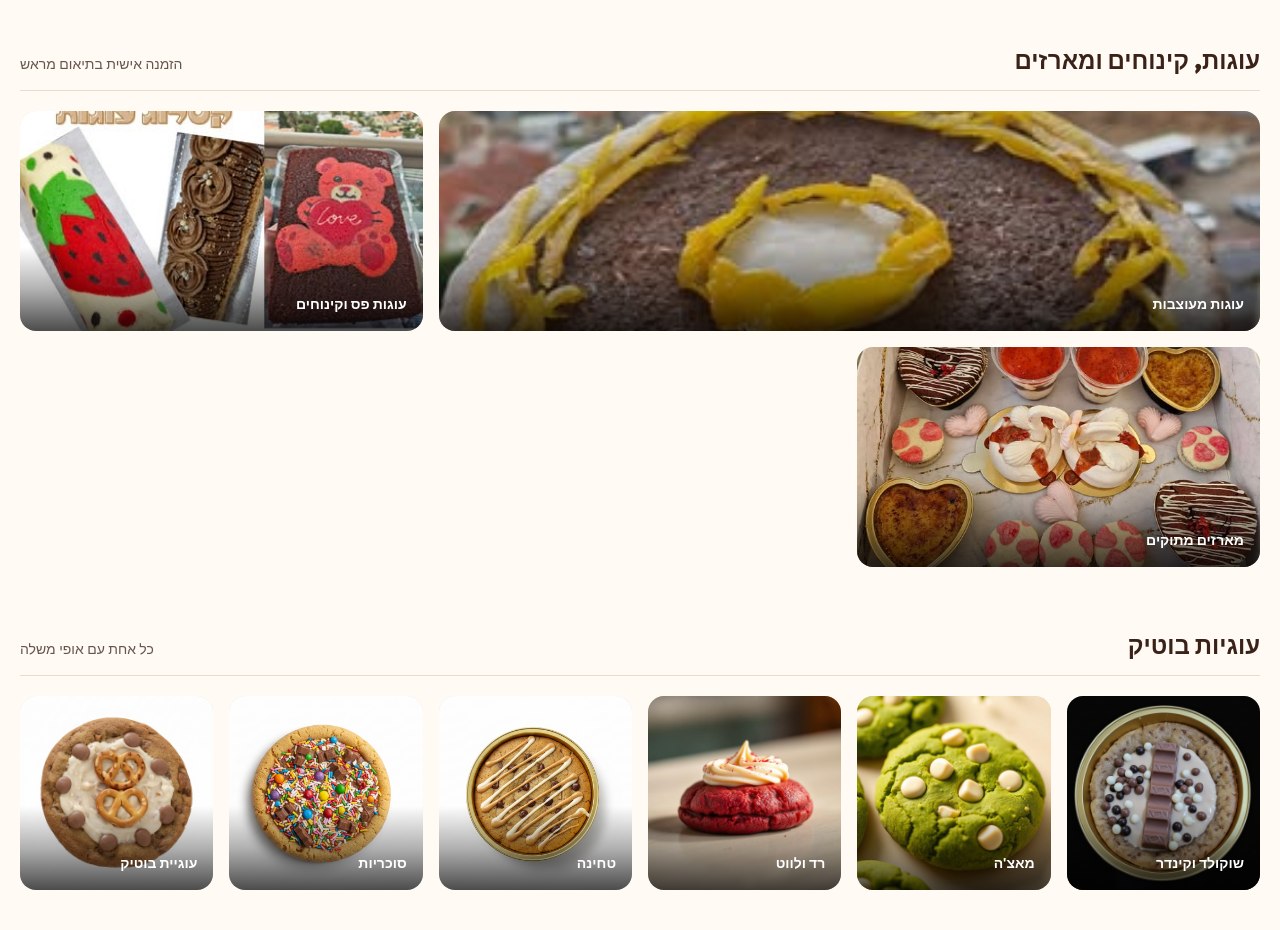
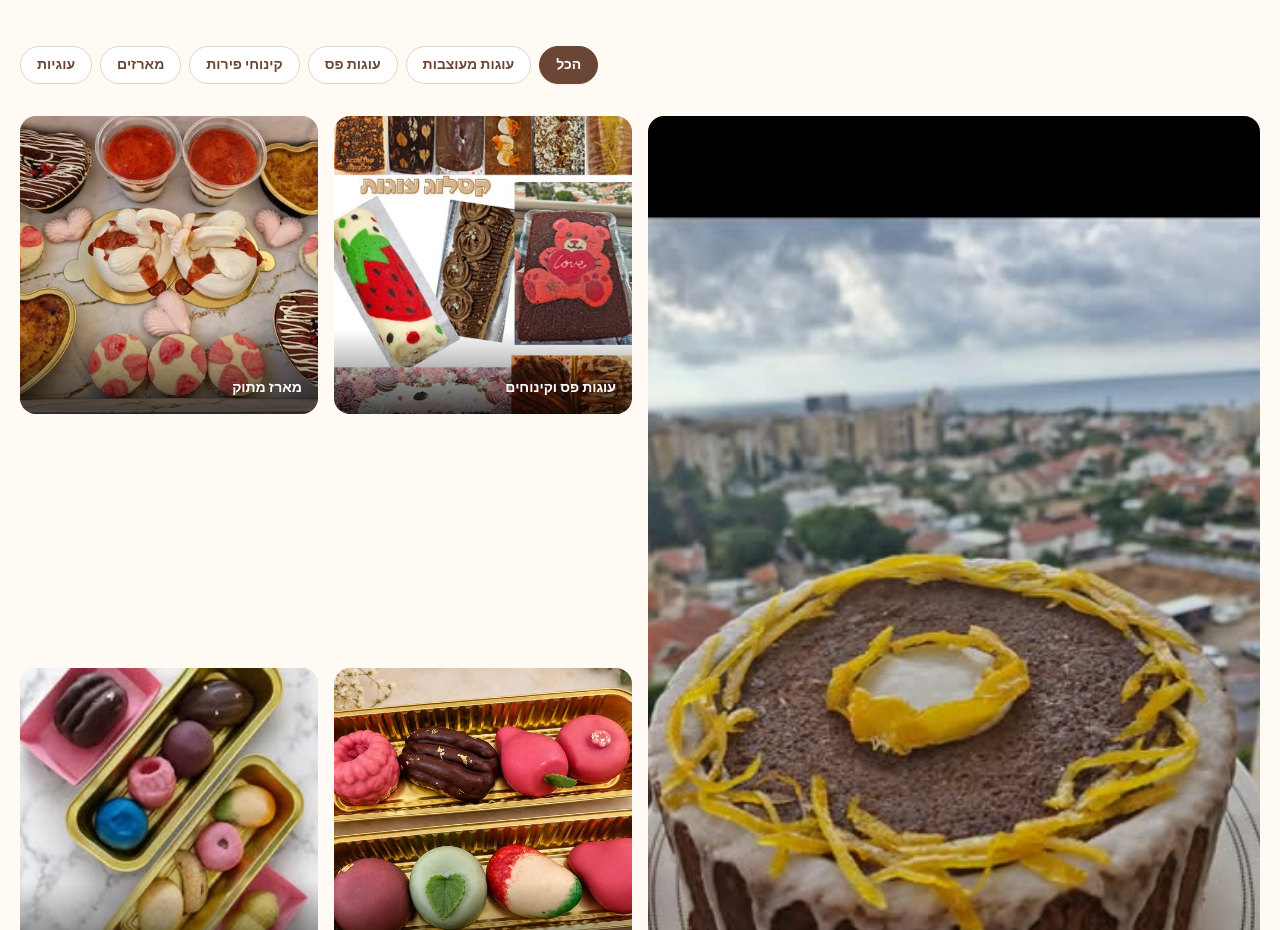
Before and after one commit to shalev-os/mazonhaosher, a React (Vite) app: page / in a window 1280 px wide. Shown: the part 2742-3672 px from the top of the page. Built offline with nearby package versions, Linux system fonts and the light colour scheme.

Commit message:
Add interactive product gallery filters

```diff
--- a/src/components/VisualGallery.tsx
+++ b/src/components/VisualGallery.tsx
@@ -1,3 +1,4 @@
+import { useState } from "react";
 import bigale from "@/assets/cookie-bigale.jpg";
 import kinder from "@/assets/cookie-kinder.jpg";
 import matcha from "@/assets/cookie-matcha.jpg";
@@ -7,53 +8,49 @@ import sprinkles from "@/assets/cookie-sprinkles.jpg";
 import cakeRound from "@/assets/cake-round.jpg";
 import cakeCollection from "@/assets/cake-collection.jpg";
 import dessertBox from "@/assets/dessert-box.jpg";
+import fruitDesserts from "@/assets/fruit-desserts.jpg";
+import fruitDessertsTray from "@/assets/fruit-desserts-tray.jpg";
 
-const cakesAndDesserts = [
-  { src: cakeRound, alt: "עוגה עגולה מעוצבת בעבודת יד", label: "עוגות מעוצבות", span: "sm:col-span-2" },
-  { src: cakeCollection, alt: "מבחר עוגות פס וקינוחים מעוצבים", label: "עוגות פס וקינוחים", span: "" },
-  { src: dessertBox, alt: "מארז קינוחים בעבודת יד", label: "מארזים מתוקים", span: "" },
-];
+const products = [
+  { src: cakeRound, alt: "עוגה עגולה מעוצבת בעבודת יד", label: "עוגה מעוצבת", category: "עוגות מעוצבות", featured: true },
+  { src: cakeCollection, alt: "מבחר עוגות פס וקינוחים מעוצבים", label: "עוגות פס וקינוחים", category: "עוגות פס" },
+  { src: dessertBox, alt: "מארז קינוחים בעבודת יד", label: "מארז מתוק", category: "מארזים" },
+  { src: fruitDesserts, alt: "קינוחי פירות בעבודת יד", label: "קינוחי פירות", category: "קינוחי פירות" },
+  { src: fruitDessertsTray, alt: "מגשי קינוחי פירות צבעוניים", label: "מגשי פירות", category: "קינוחי פירות" },
+  { src: kinder, alt: "עוגיית שוקולד וקינדר", label: "שוקולד וקינדר", category: "עוגיות" },
+  { src: matcha, alt: "עוגיית מאצ'ה", label: "מאצ'ה", category: "עוגיות" },
+  { src: redVelvet, alt: "עוגיית רד ולווט", label: "רד ולווט", category: "עוגיות" },
+  { src: tahini, alt: "עוגיית טחינה", label: "טחינה", category: "עוגיות" },
+  { src: sprinkles, alt: "עוגייה עם סוכריות", label: "סוכריות", category: "עוגיות" },
+  { src: bigale, alt: "עוגיית בוטיק מעוצבת", label: "עוגיית בוטיק", category: "עוגיות" },
+] as const;
 
-const cookies = [
-  { src: kinder, alt: "עוגיית שוקולד וקינדר", label: "שוקולד וקינדר" },
-  { src: matcha, alt: "עוגיית מאצ'ה", label: "מאצ'ה" },
-  { src: redVelvet, alt: "עוגיית רד ולווט", label: "רד ולווט" },
-  { src: tahini, alt: "עוגיית טחינה", label: "טחינה" },
-  { src: sprinkles, alt: "עוגייה עם סוכריות", label: "סוכריות" },
-  { src: bigale, alt: "עוגיית בוטיק מעוצבת", label: "עוגיית בוטיק" },
-];
-
-function ProductCard({ image, className = "" }: { image: { src: string; alt: string; label: string }; className?: string }) {
-  return <figure className={`group relative overflow-hidden rounded-2xl bg-[#eadbcb] ${className}`}><img src={image.src} alt={image.alt} loading="lazy" decoding="async" className="h-full w-full object-cover transition duration-500 group-hover:scale-105" /><figcaption className="absolute inset-x-0 bottom-0 bg-gradient-to-t from-black/70 via-black/30 to-transparent px-4 pb-4 pt-12 text-right text-sm font-semibold text-white">{image.label}</figcaption></figure>;
-}
+const filters = ["הכל", "עוגות מעוצבות", "עוגות פס", "קינוחי פירות", "מארזים", "עוגיות"] as const;
+type Filter = (typeof filters)[number];
 
 export default function VisualGallery() {
+  const [activeFilter, setActiveFilter] = useState<Filter>("הכל");
+  const visibleProducts = activeFilter === "הכל" ? products : products.filter((product) => product.category === activeFilter);
+
   return (
     <section className="bg-[#fffaf4] py-20 sm:py-28" aria-labelledby="gallery-title">
       <div className="container mx-auto px-5">
         <div className="mb-10 flex flex-col gap-6 text-right sm:mb-12 sm:flex-row sm:items-end sm:justify-between">
           <div><p className="mb-3 text-sm font-semibold tracking-wide text-primary">קטלוג מצולם</p><h2 id="gallery-title" className="text-4xl text-[#3a2218] sm:text-5xl">בוחרים קטגוריה, מתאהבים בפרטים.</h2></div>
-          <p className="max-w-sm leading-7 text-muted-foreground">הפרדנו את הקולקציות כדי שיהיה קל לראות בדיוק מה מתאים לאירוע שלכם.</p>
+          <p className="max-w-sm leading-7 text-muted-foreground">לחצו על קטגוריה כדי לראות רק את מה שמעניין אתכם. כל הזמנה מתואמת אישית בוואטסאפ.</p>
         </div>
-        <div className="space-y-12 sm:space-y-16">
-          <section aria-labelledby="cakes-title">
-            <div className="mb-5 flex flex-wrap items-baseline justify-between gap-2 border-b border-[#eadbcb] pb-3">
-              <h3 id="cakes-title" className="text-2xl font-semibold text-[#3a2218]">עוגות, קינוחים ומארזים</h3>
-              <p className="text-sm text-muted-foreground">הזמנה אישית בתיאום מראש</p>
-            </div>
-            <div className="grid auto-rows-[220px] grid-cols-1 gap-3 sm:grid-cols-3 sm:gap-4">
-              {cakesAndDesserts.map((image) => <ProductCard key={image.alt} image={image} className={image.span} />)}
-            </div>
-          </section>
-          <section aria-labelledby="cookies-title">
-            <div className="mb-5 flex flex-wrap items-baseline justify-between gap-2 border-b border-[#eadbcb] pb-3">
-              <h3 id="cookies-title" className="text-2xl font-semibold text-[#3a2218]">עוגיות בוטיק</h3>
-              <p className="text-sm text-muted-foreground">כל אחת עם אופי משלה</p>
-            </div>
-            <div className="grid grid-cols-2 gap-3 sm:grid-cols-3 md:grid-cols-6 md:gap-4">
-              {cookies.map((image) => <ProductCard key={image.alt} image={image} className="aspect-square" />)}
-            </div>
-          </section>
+        <div className="mb-8 flex flex-wrap justify-end gap-2" aria-label="סינון הקטלוג">
+          {filters.map((filter) => (
+            <button key={filter} type="button" onClick={() => setActiveFilter(filter)} aria-pressed={activeFilter === filter} className={`rounded-full border px-4 py-2 text-sm font-semibold transition ${activeFilter === filter ? "border-[#6b4635] bg-[#6b4635] text-white shadow-sm" : "border-[#e6d4c3] bg-white text-[#6b4635] hover:border-[#6b4635] hover:bg-[#fff6ee]"}`}>{filter}</button>
+          ))}
+        </div>
+        <div className="grid grid-cols-2 gap-3 sm:grid-cols-3 sm:gap-4 md:grid-cols-4">
+          {visibleProducts.map((product) => (
+            <figure key={product.alt} className={`group relative aspect-square overflow-hidden rounded-2xl bg-[#eadbcb] ${product.featured && activeFilter === "הכל" ? "sm:col-span-2 sm:row-span-2 sm:aspect-auto" : ""}`}>
+              <img src={product.src} alt={product.alt} loading="lazy" decoding="async" className="h-full w-full object-cover transition duration-500 group-hover:scale-105" />
+              <figcaption className="absolute inset-x-0 bottom-0 bg-gradient-to-t from-black/70 via-black/30 to-transparent px-4 pb-4 pt-12 text-right text-sm font-semibold text-white">{product.label}</figcaption>
+            </figure>
+          ))}
         </div>
       </div>
     </section>
```
